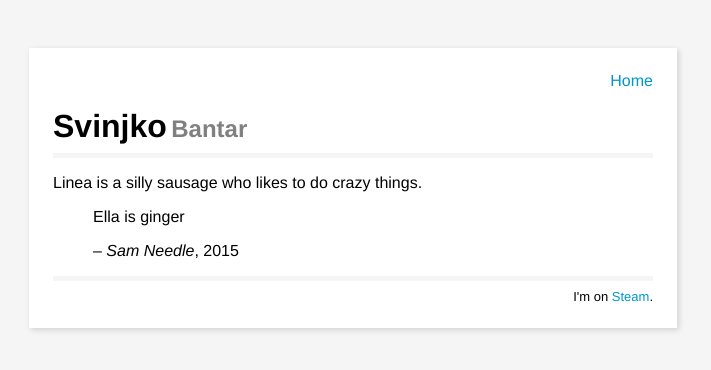
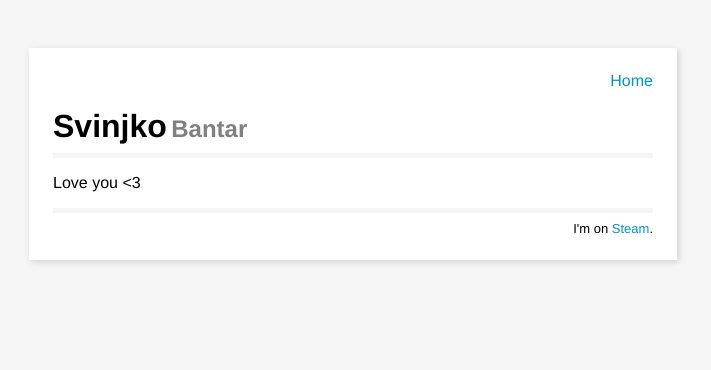
Before and after one commit to svinjko/svinjko.github.io, a Jekyll site: the page built from index.md, in a window 1280 px wide. Shown: the top 370 px of the page, without its empty margins (287-998 px from the left). Built offline with Jekyll 4.4.1, drawn with Linux system fonts in a browser that asks for light colours.

Commit message:
Update index.md

```diff
--- a/index.md
+++ b/index.md
@@ -3,8 +3,4 @@ layout: default
 title: Bantar
 ---
 
-Linea is a silly sausage who likes to do crazy things.
-
-> Ella is ginger
->
-> -- <cite>Sam Needle</cite>, 2015
+Love you <3
```
